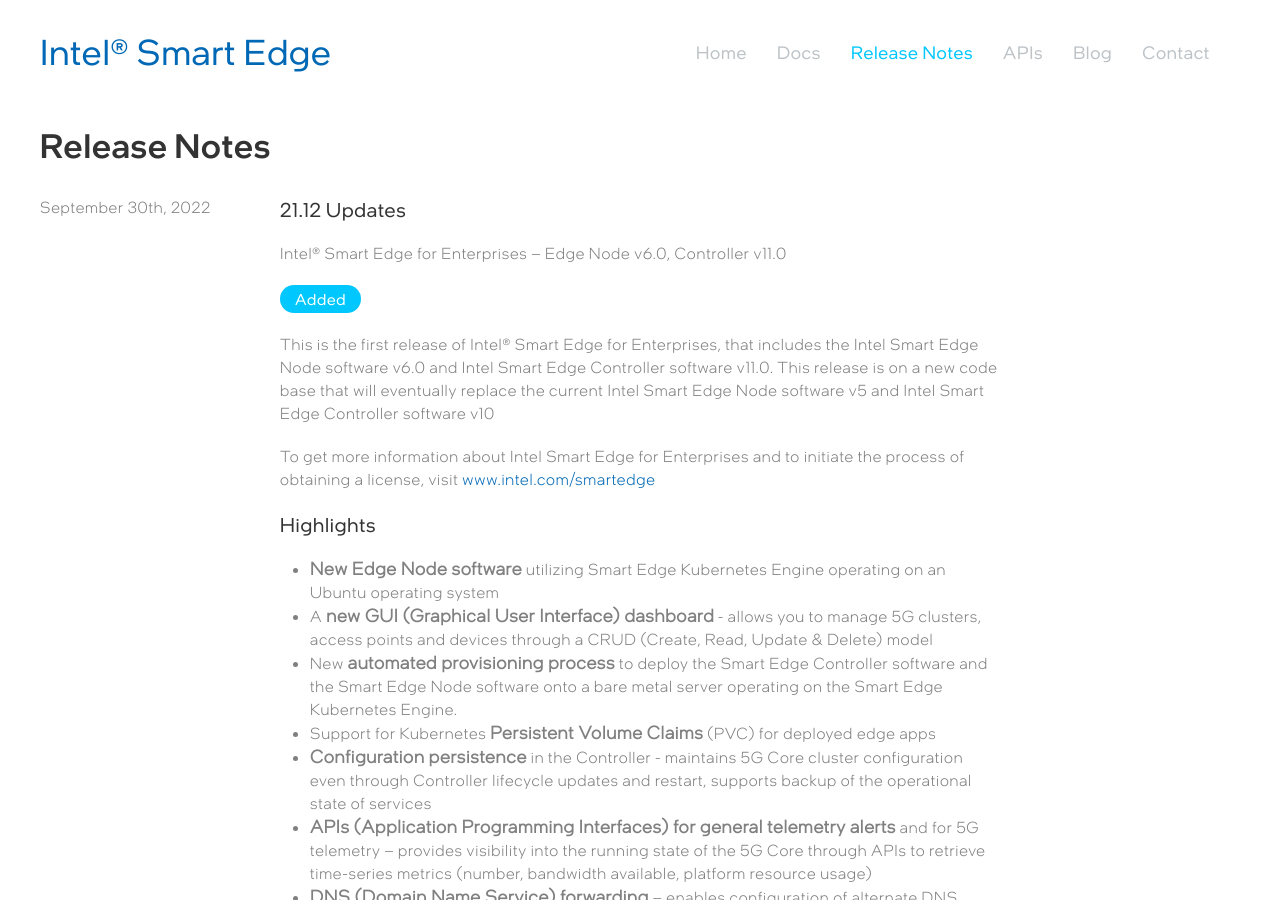
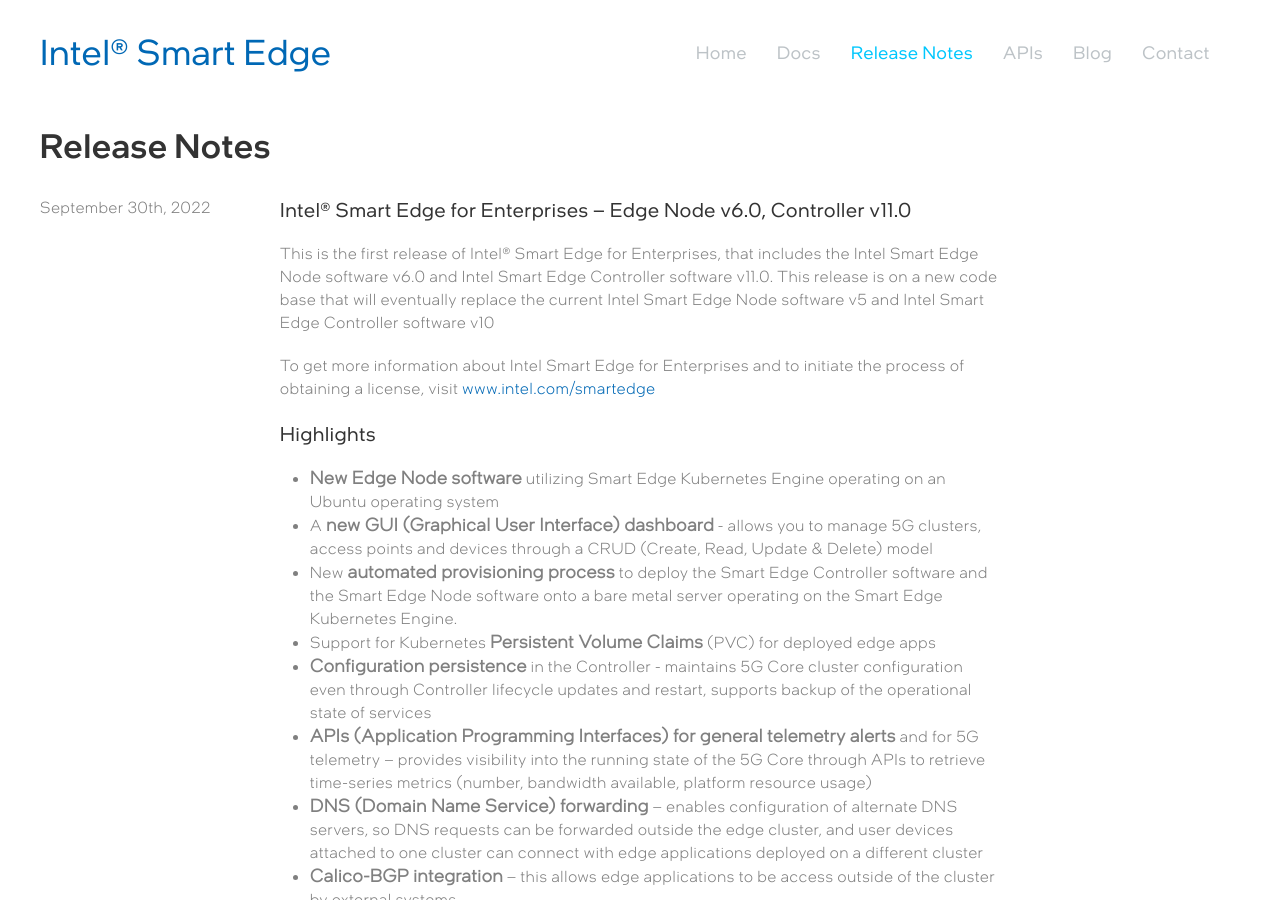
Before and after one commit to intelsmartedgeons/intelsmartedgeons.github.io, a Jekyll site: the page built from release-notes.md, in a window 1280 px wide and 900 px high. Built offline with Jekyll 4.4.1, drawn with Linux system fonts in a browser that asks for light colours; some web fonts are replaced.

Commit message:
Release Note

```diff
--- a/release-notes.md
+++ b/release-notes.md
@@ -12,9 +12,8 @@
 </div>
 
 <div class="noteRight">
-     <h3>21.12 Updates</h3><!-- need to check -->
-    <p>Intel® Smart Edge for Enterprises – Edge Node v6.0, Controller v11.0</p>
-    <a class="uk-button uk-button-info uk-button-small uk-margin-small-bottom">Added</a>
+     <h3>Intel® Smart Edge for Enterprises – Edge Node v6.0, Controller v11.0</h3>
+    <!-- <a class="uk-button uk-button-info uk-button-small uk-margin-small-bottom">Added</a> -->
     <p>This is the first release of Intel® Smart Edge for Enterprises, that includes the Intel Smart Edge Node software v6.0 and Intel Smart Edge Controller software v11.0. This release is on a new code base that will eventually replace the current Intel Smart Edge Node software v5 and Intel Smart Edge Controller software v10</p>
     <p>To get more information about Intel Smart Edge for Enterprises and to initiate the process of obtaining a license, visit <a href="https://www.intel.com/content/www/us/en/edge-computing/smart-edge.html">www.intel.com/smartedge</a></p>
 
```
